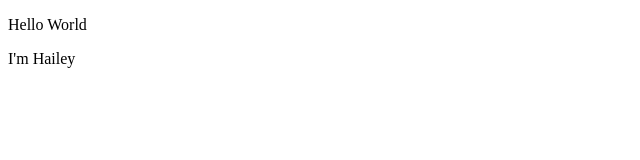
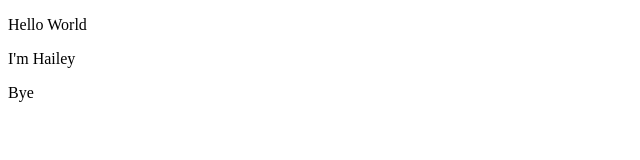
Before and after one commit to Maybeiley/MathTool, a plain HTML site: page index.html in a window 1280 px wide. Shown: the full height of the page, 0-640 px from the left. Drawn offline with Linux system fonts and the light colour scheme.

Commit message:
index.html

```diff
--- a/index.html
+++ b/index.html
@@ -5,5 +5,6 @@
 <body>
 <p>Hello World</p>
 <p>I'm Hailey</p>
+<span>Bye</span>
 </body>
 </html>
```
